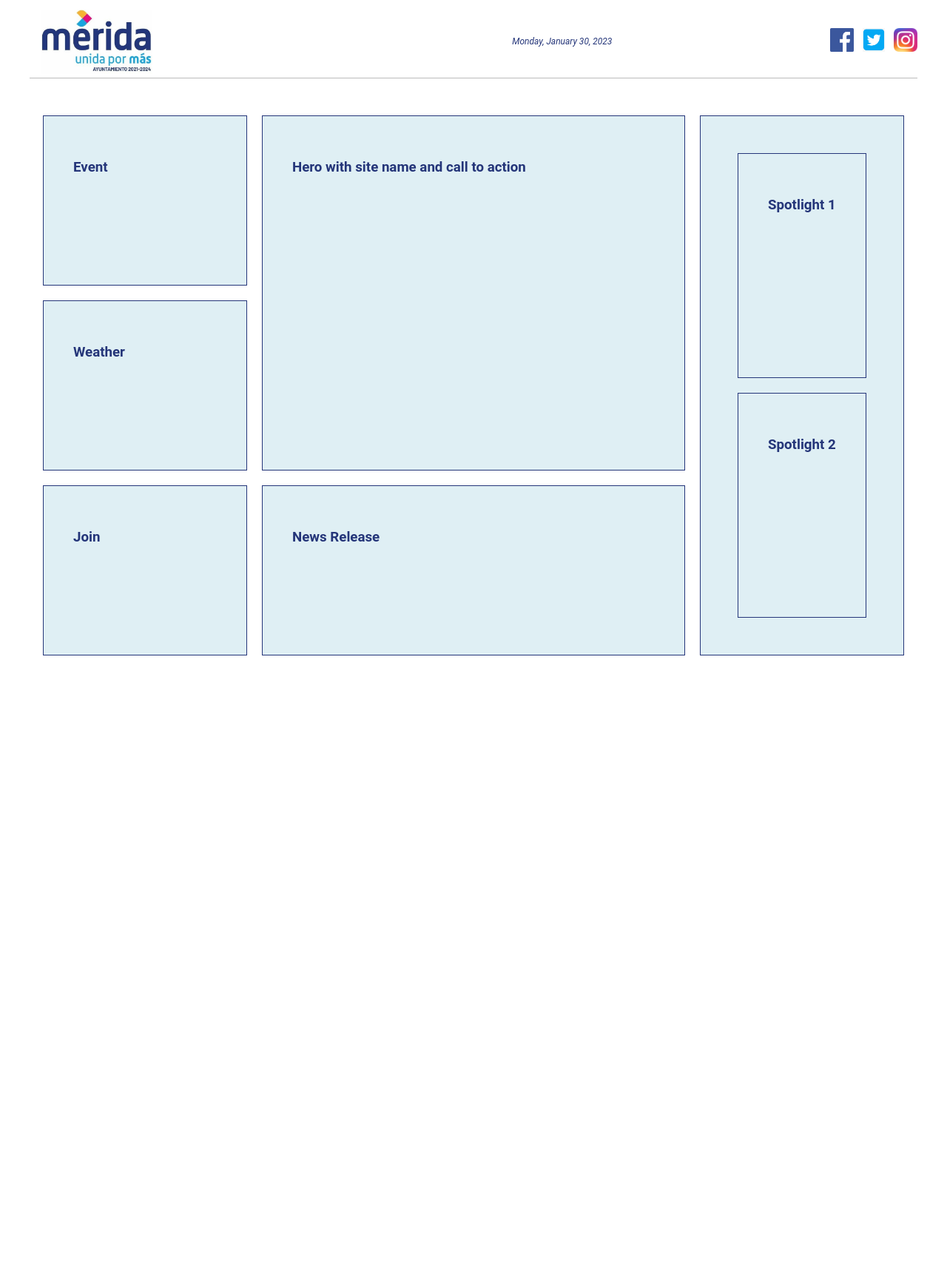
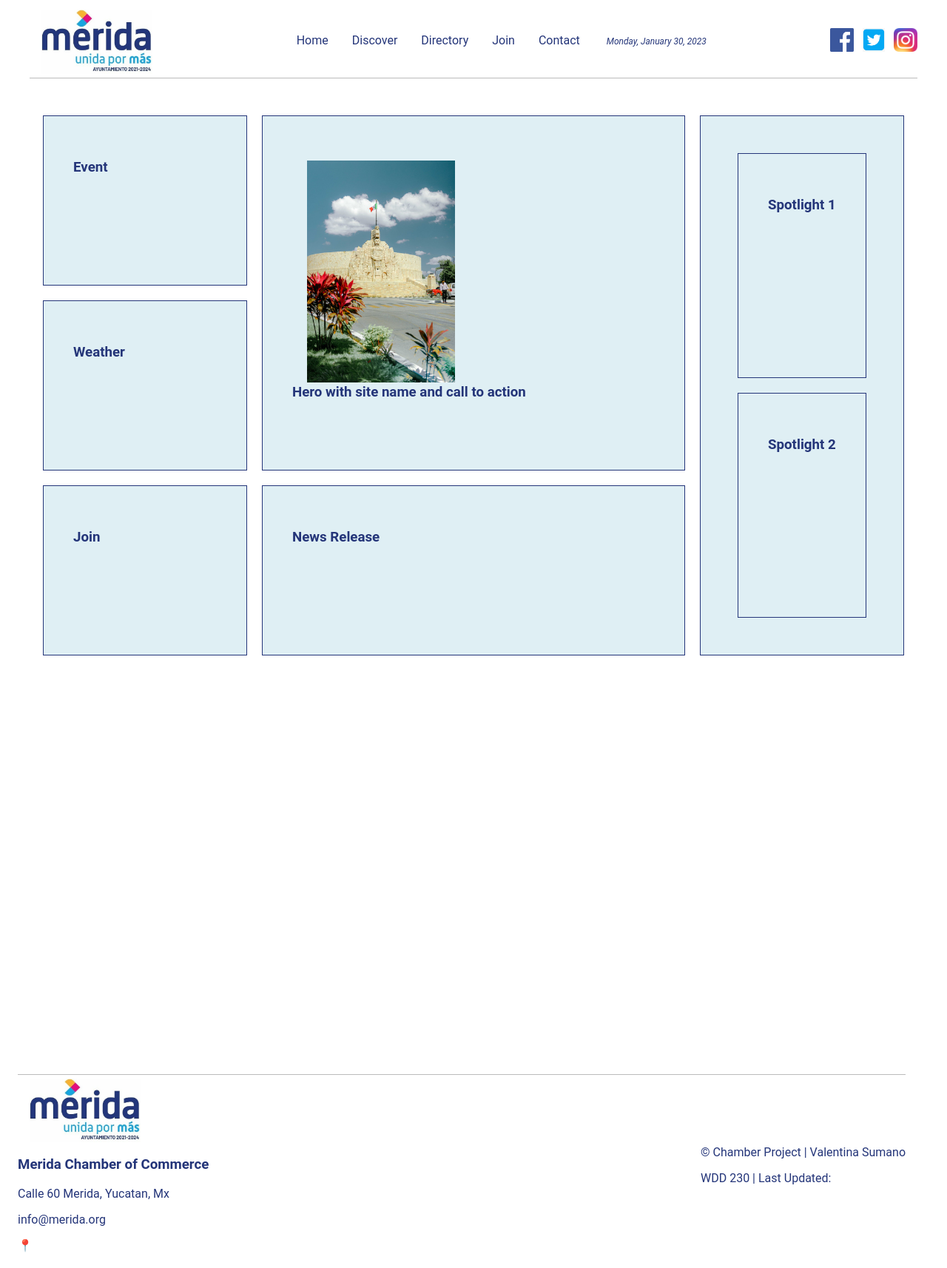
Before and after one commit to valesumano/wdd230, a plain HTML site: page chamber/chamber_index.html in a window 1280 px wide. Shown: the whole page at 74% size. Before the commit the page ends 1444 px from the top, so only its background shows below. Drawn offline with Linux system fonts and the light colour scheme.

Commit message:
update chamber

```diff
--- a/chamber/chamber_index.html
+++ b/chamber/chamber_index.html
@@ -5,6 +5,7 @@
     <meta http-equiv="X-UA-Compatible" content="IE=edge">
     <meta name="viewport" content="width=device-width, initial-scale=1.0">
     <title>Chamber of Commerce</title>
+    <link rel="icon" href="favicon.png">
     <meta name="description" content="WDD 230 Chamber of Commerce">
     <meta name="keywords" content="HTML, CSS, JavaScript">
     <link href="styles/base.css" rel="stylesheet">
@@ -28,15 +29,16 @@
         </nav>
 
         <div class="social">
-            <img src="images/facebook.png" class="facebook"></img>
-            <img src="images/twitter.png" class="facebook"></img>
-            <img src="images/instagram.png" class="facebook"></img>
+            <img src="images/facebook.png" class="facebook" alt="facebook icon"></img>
+            <img src="images/twitter.png" class="twitter" alt="twitter icon"></img>
+            <img src="images/instagram.png" class="instagram" alt="instagram icon"></img>
         </div>
     </header>
 
 
     <main>
         <div id="hero">
+            <img id="merida" src="images/merida.jpg" alt="monumento en merida">
             <h3>Hero with site name and call to action</h3>
         </div>
         <div id="event">
@@ -64,7 +66,21 @@
 
 
     <footer>
+        <div id="top">
+            <img id="logo-footer" class="logo" src="images/merida_logo.jpeg" class="logo" alt="Logo Merida">
+            <div>
+                <h3>Merida Chamber of Commerce</h3><p>Calle 60 Merida, Yucatan, Mx</p>
+            </div>
+            <div class="mail">
+                <p><a href="mailto:merida@yucatan.com">info@merida.org</a></p>
+                <a target="_blank" href="https://goo.gl/maps/RbVHfPeTeMk2TbLN6">&#128205;</a>
+            </div>
+        </div>
 
+        <div id="bottom">
+            <p>&copy; Chamber Project | Valentina Sumano</p>
+            <p>WDD 230 | Last Updated: <span class="updated"></span></p>
+        </div>
     </footer>
     <script src="styles/chamber.js"></script>
 </body>
--- a/chamber/styles/base.css
+++ b/chamber/styles/base.css
@@ -7,6 +7,7 @@ header {
 	max-width: 1200px;
 	margin: 0 auto;
 	border-bottom: 1px solid #bbb;
+
 }
 
 .logo {
@@ -36,7 +37,6 @@ nav ul li{
     padding: 1em;
 
 }
-
 
 a {
     text-decoration: none;
@@ -68,14 +68,34 @@ aside {
     font-size: 12px;
 }
 
+footer{
+    background-color: #fff;
+	padding: 5px 0;
+	display: flex;
+	justify-content: space-between;
+	max-width: 1200px;
+	margin: 1rem 1rem;
+	border-top: 1px solid #bbb;
+    align-items: center;
 
+}
 
-
+#merida{
+    width: 200px;
+    position: relative;
+    top: 20px;
+    left: 20px;
+}
 
 
 
 
  /* small view */
+ @media (max-width: 750px) {
+    .menu{
+        display:none;
+    }
+ }
 
 main{
     padding: 40px;
@@ -95,24 +115,18 @@ main div {
 .ham{
     display: block;
 }
-.menu{
-    display:none;
-}
+
 .responsive, a {
     display: block;
 }
 
 
 
-@media (max-width: 800px) {
-
-}
-
  /* medium view */
 
- @media (min-width: 600px) {
+ @media (min-width: 750px) {
     nav ul li{
-        display: block;
+        display: flex;
     }
 
     main{
@@ -155,6 +169,9 @@ main div {
     #weather{
         grid-column: 2.5/3;
     }
+    .ham{
+        display: none;
+    }
  }
 
   /* large view */
@@ -173,7 +190,6 @@ main div {
 
     .ham {
         display:none;
-        text-decoration: none;
     }
 
     #event{
--- a/chamber/styles/chamber.js
+++ b/chamber/styles/chamber.js
@@ -16,3 +16,14 @@ const hambutton = document.querySelector('.ham');
 hambutton.addEventListener('click', () => {
     mainnav.classList.toggle('responsive');
 })
+
+
+let date = new Date();
+let year = date.getFullYear();
+
+document.querySelector('.year').innerHTML = '&copy;' + year;
+
+let currentdate = document.lastModified;
+console.log(currentdate);
+
+document.querySelector('.updated').textContent = currentdate;
```
Also changed, not shown: index.html (+2 -2 lines), chamber/favicon.png (added), chamber/images/merida.jpg (added), 5 other files.
